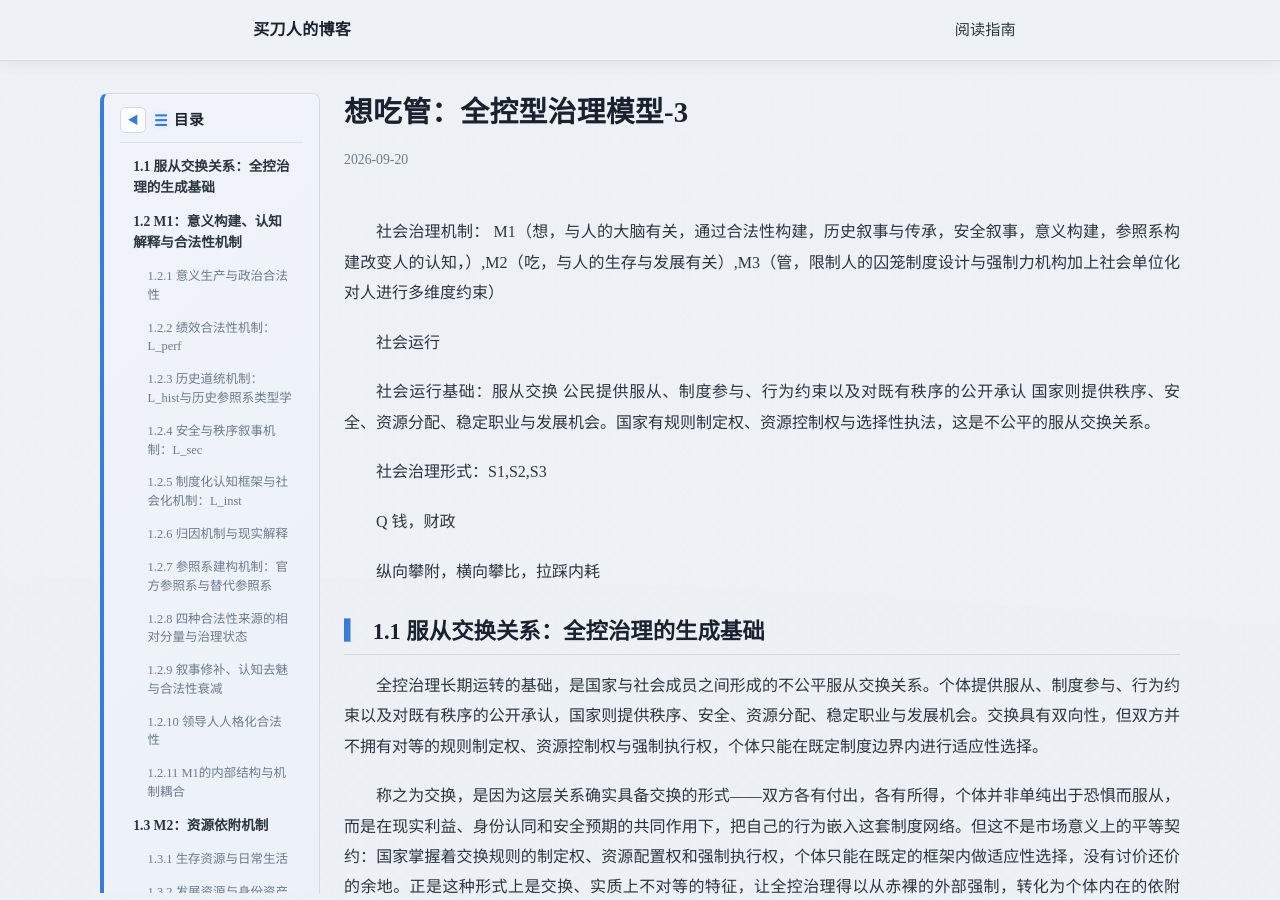
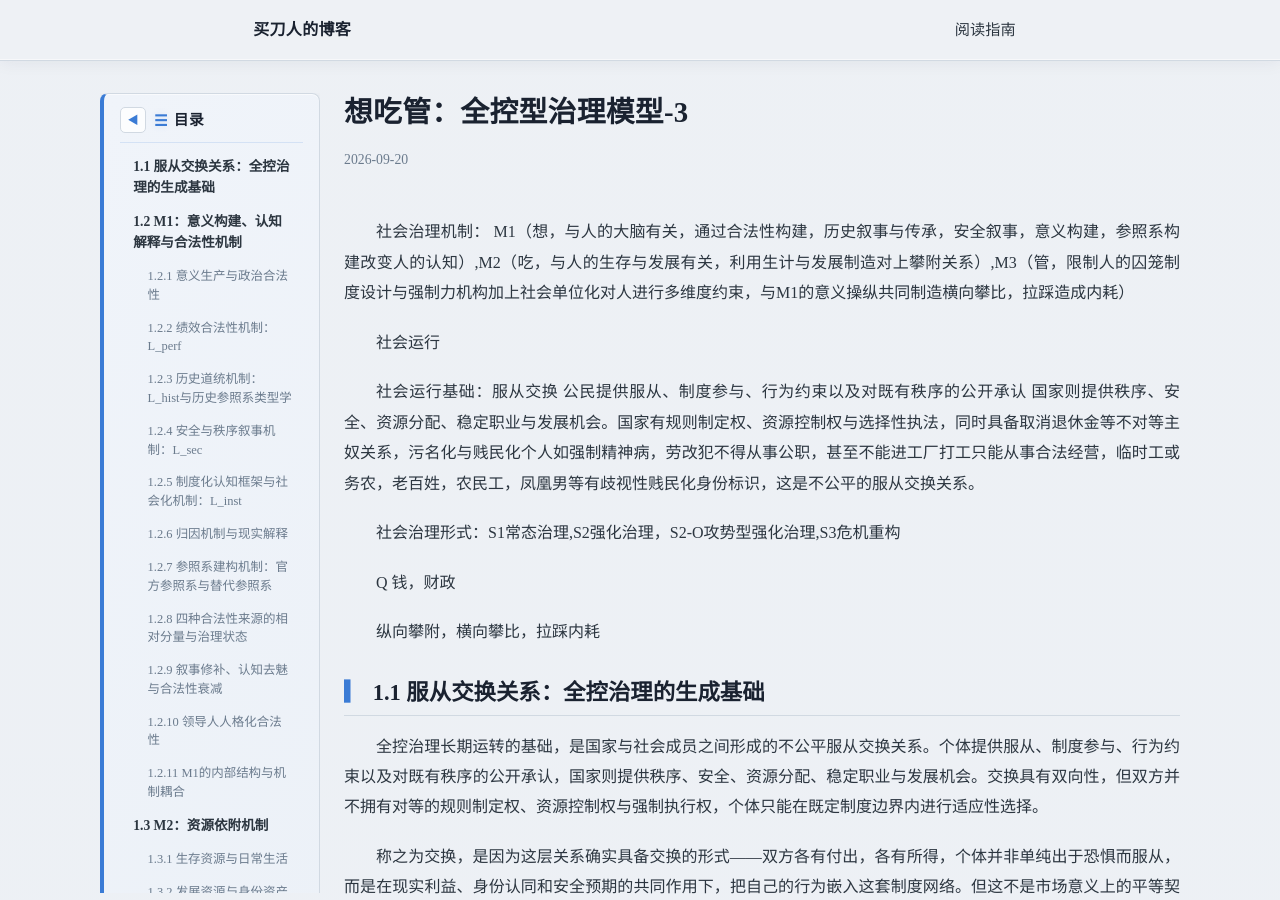
Before and after one commit to maidaoren/maidaoren.github.io, a Jekyll site: the page built from _posts/2026-09-20-Want-to-eat-pipe-Total-control-governance-model -3.md, in a window 1280 px wide and 900 px high. Built offline with Jekyll 4.4.1, drawn with Linux system fonts in a browser that asks for light colours; nearby versions of some CDN libraries.

Commit message:
卖刀人
test

```diff
--- a/_posts/2026-09-20-Want-to-eat-pipe-Total-control-governance-model -3.md
+++ b/_posts/2026-09-20-Want-to-eat-pipe-Total-control-governance-model -3.md
@@ -6,13 +6,13 @@ sticky: true
 sticky_order: 1
 ---
 
-社会治理机制： M1（想，与人的大脑有关，通过合法性构建，历史叙事与传承，安全叙事，意义构建，参照系构建改变人的认知，）,M2（吃，与人的生存与发展有关）,M3（管，限制人的囚笼制度设计与强制力机构加上社会单位化对人进行多维度约束）
+社会治理机制： M1（想，与人的大脑有关，通过合法性构建，历史叙事与传承，安全叙事，意义构建，参照系构建改变人的认知）,M2（吃，与人的生存与发展有关，利用生计与发展制造对上攀附关系）,M3（管，限制人的囚笼制度设计与强制力机构加上社会单位化对人进行多维度约束，与M1的意义操纵共同制造横向攀比，拉踩造成内耗）
 
 社会运行
 
-社会运行基础：服从交换 公民提供服从、制度参与、行为约束以及对既有秩序的公开承认 国家则提供秩序、安全、资源分配、稳定职业与发展机会。国家有规则制定权、资源控制权与选择性执法，这是不公平的服从交换关系。
+社会运行基础：服从交换 公民提供服从、制度参与、行为约束以及对既有秩序的公开承认 国家则提供秩序、安全、资源分配、稳定职业与发展机会。国家有规则制定权、资源控制权与选择性执法，同时具备取消退休金等不对等主奴关系，污名化与贱民化个人如强制精神病，劳改犯不得从事公职，甚至不能进工厂打工只能从事合法经营，临时工或务农，老百姓，农民工，凤凰男等有歧视性贱民化身份标识，这是不公平的服从交换关系。
 
-社会治理形式：S1,S2,S3
+社会治理形式：S1常态治理,S2强化治理，S2-O攻势型强化治理,S3危机重构
 
 Q 钱，财政
 
```
